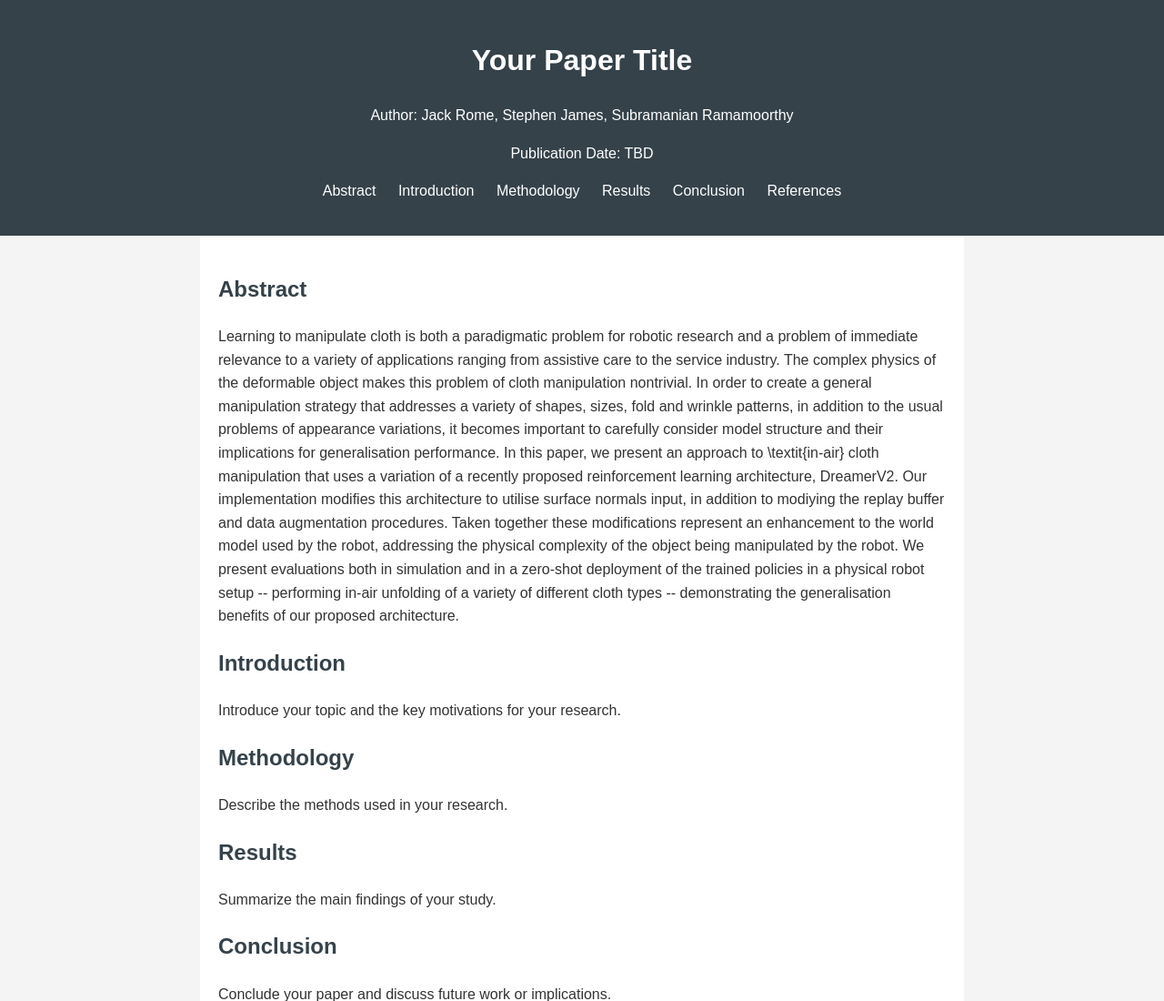
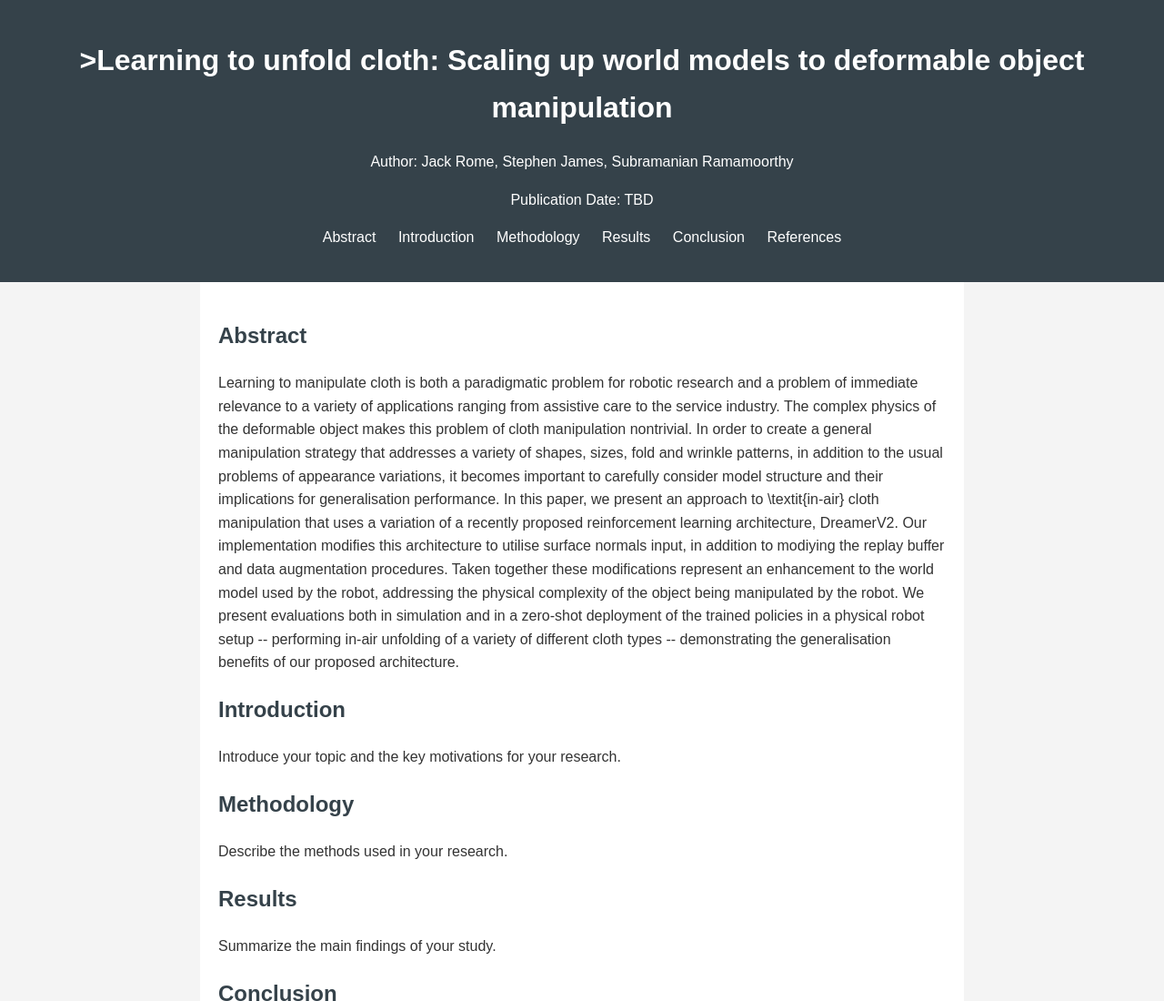
Before and after one commit to jrome5/Learning-to-unfold-cloth.github.io, a plain HTML site: page docs/index.html in a window 1280 px wide. Shown: the top 1100 px of the page at 91% size. Drawn offline with Linux system fonts and the light colour scheme.

Commit message:
Add paper title

```diff
--- a/docs/index.html
+++ b/docs/index.html
@@ -9,7 +9,7 @@
 </head>
 <body>
     <header>
-        <h1>Your Paper Title</h1>
+        <h1>>Learning to unfold cloth: Scaling up world models to deformable object manipulation</h1>
         <p>Author: Jack Rome, Stephen James, Subramanian Ramamoorthy</p>
         <p>Publication Date: TBD</p>
         <nav>
```
